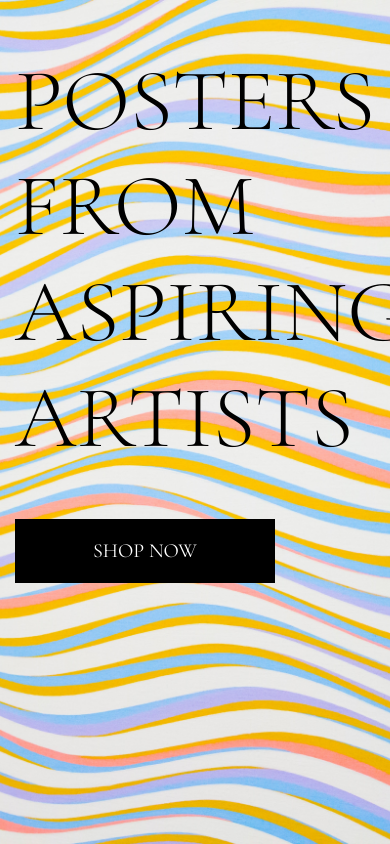
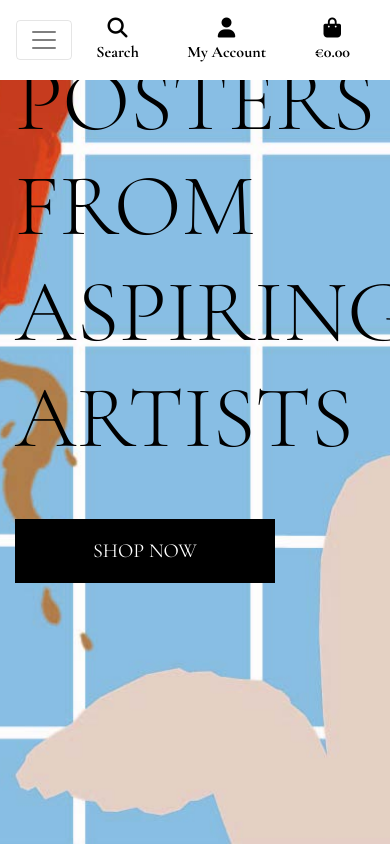
Before and after one commit to kaeb13/art_clubpp5, a Django app: page / in a window 390 px wide; the page is wider, and only the part inside the window is pictured. Run offline with Django 3.2, Linux system fonts and the light colour scheme; some libraries are stand-ins or nearby versions.

Commit message:
Add main nav and mobile friendly nav bar

```diff
--- a/static/css/base.css
+++ b/static/css/base.css
@@ -12,11 +12,17 @@ html {
 }
 
 body {
-    background: url('/media/homepage.jpg') no-repeat center center fixed;
+    background: url('/media/backgroundimagehomepage.jpg') no-repeat center center fixed;
     background-size: cover;
     height: calc(100vh - 164px);
-    color: #0000;
-    font-family: 'Lato';
+    color: #ffff;
+    font-family: 'Cormorant Garamond', serif;
+    font-weight: 700;
+
+}
+
+h2 {
+    font-weight: 700;
 
 }
 
@@ -38,14 +44,14 @@ body {
 }
 
 .shop-now-button {
-    background: black;
-    color: white;
+    background: #000000;
+    color: #ffff;
     min-width: 260px;
 }
 
 .btn-black {
-    background: black;
-    color: white;
+    background: #000000;
+    color: #ffff;
 }
 
 .shop-now-button:hover,
@@ -54,10 +60,9 @@ body {
 .btn-black:hover,
 .btn-black:active,
 .btn-black:focus {
-    background: #222;
-    color: white;
+    background: #000000;
+    color: #ffff;
 }
-
 .text-black {
     color: #000 !important;
 }
--- a/templates/base.html
+++ b/templates/base.html
@@ -36,13 +36,14 @@
     <title>Art Club{% block extra_title %} {% endblock %}</title>
   </head>
   <body>
-    <header class="container-fluid fixed-top">
+    <header class="bg-white container-fluid fixed-top">
         <div id="topnav" class="row h-100 pt-lg-2 d-none d-lg-flex">
             <div class="col-12 col-lg-4 my-auto py-1 py-lg-0 text-center text-lg-left">
                 <a href="{% url 'home'%}" class="nav-link main-logo-link">
                     <h2 class="logo-font text-black my-0">Art Club</h2>
                 </a>
             </div>
+
             <div class="col-12 col-lg-4 my-auto py-1 py-lg-0">
                 <form method="GET" action="">
                     <div class="input-group w-100">
@@ -83,7 +84,7 @@
                         <li class="list-inline-item">
                             <a class="{% if grand_total %}text-info font-weight-bold{% else %}text-black{% endif %} nav-link" href="">
                                 <div class="text-center">
-                                    <div><i class="fas fa-shopping fa-lg"></i></div>
+                                    <div><i class="fas fa-shopping-bag fa-lg"></i></div>
                                     <p class="my-0">
                                         {% if grand_total %}
                                             €({ grand_total|floatformat:2 })
@@ -97,6 +98,16 @@
                     </ul>
                 </div>
             </div>
+        </div>
+        <div class="row bg-white">
+            <nav class="navbar navbar-expand-lg navbar-light w-100">
+                <button class="navbar-toggler" type="button" data-toggle="collapse" data-target="#main-nav" aria-controls="main-nav" aria-expanded="false" aria-label="Toggle navigation">
+                    <span class="navbar-toggler-icon"> </span>
+                </button>
+                {% include 'includes/mobile-top-header.html' %}
+                {% include 'includes/main-nav.html' %}
+
+            </nav>
         </div>
     </header>
 
--- /dev/null
+++ b/templates/includes/main-nav.html
@@ -0,0 +1,26 @@
+<div class="collapse navbar-collapse" id="main-nav">
+    <ul class="navbar-nav w-auto mx-auto">
+        <li class="nav-item dropdown">
+            <a class="logo-font font-weight-bold nav-link text-black mr-5" href="#" id="all-products-link" data-toggle="dropdown" aria-haspopup="true" aria-expanded="false">
+                All Posters
+            </a>
+            <div class="dropdown-menu border-0" aria-labelledby="all-products-link">
+                <a href="" class="dropdown-item">By Size</a>
+                <a href="" class="dropdown-item ">By Artist</a>
+                <a href="" class="dropdown-item ">By Style</a>
+                <a href="" class="dropdown-item">All Posters</a>
+            </div>
+        </li>
+
+        <li class="nav-item dropdown">
+            <a class="logo-font font-weight-bold nav-link text-black mr-5" href="#" id="new-arrivals-link" data-toggle="dropdown" aria-haspopup="true" aria-expanded="false">
+                New Arrivals
+            </a>
+            <div class="dropdown-menu border-0" aria-labelledby="new-arrivals-link">
+                <a href="" class="dropdown-item">Featured Artists</a>
+                <a href="" class="dropdown-item">Trending Now</a>
+                <a href="" class="dropdown-item">Limited Edition</a>
+                <a href="" class="dropdown-item">All New Arrivals</a>
+            </div>
+        </li>
+    </div>
--- /dev/null
+++ b/templates/includes/mobile-top-header.html
@@ -0,0 +1,56 @@
+<li class="list-inline-item">
+    <a class="text-black nav-link d-block d-lg-none" href="#" id="mobile-search" data-toggle="dropdown" aria-haspopup="true" aria-expanded="false">
+        <div class="text-center">
+            <div><i class="fas fa-search fa-lg"></i></div>
+            <p class="my-0">Search</p>
+        </div>
+    </a>
+    <div class="dropdown-menu border-0 w-100 p-3 rounded-0 my-0" aria-labelledby="mobile-search">
+        <form class="form" method="GET" action="">
+            <div class="input-group w-100">
+                <input class="form-control border border-black rounded-0" type="text" name="q" placeholder="Search our site">
+                <div class="input-group-append">
+                    <button class="form-control form-control btn btn-black border border-black rounded-0" type="submit">
+                        <span class="icon">
+                            <i class="fas fa-search"></i>
+                        </span>
+                    </button>
+                </div>
+            </div>
+        </form>
+    </div>
+</li>
+<li class="list-inline-item dropdown">
+    <a class="text-black nav-link d-block d-lg-none" href="#" id="user-options" data-toggle="dropdown" aria-haspopup="true" aria-expanded="false">
+        <div class="text-center">
+            <div><i class="fas fa-user fa-lg"></i></div>
+            <p class="my-0">My Account</p>
+        </div>
+    </a>
+    <div class="dropdown-menu border-0" aria-labelledby="user-options">
+        {% if request.user.is_authenticated %}
+            {% if request.user.is_superuser %}
+                <a href="{% url 'account_logout' %}" class="dropdown-item">Product Management</a>
+            {% endif %}
+            <a href="" class="dropdown-item">My Profile</a>
+            <a href="{% url 'account_logout' %}" class="dropdown-item">Logout</a>
+        {% else %}
+            <a href="{% url 'account_signup' %}" class="dropdown-item">Register</a>
+            <a href="{% url 'account_login' %}" class="dropdown-item">Login</a>
+        {% endif %}
+    </div>
+</li>
+<li class="list-inline-item">
+    <a class="{% if grand_total %}text-primary font-weight-bold{% else %}text-black{% endif %} nav-link d-block d-lg-none" href="">
+        <div class="text-center">
+            <div><i class="fas fa-shopping-bag fa-lg"></i></div>
+            <p class="my-0">
+                {% if grand_total %}
+                    €{{ grand_total|floatformat:2 }}
+                {% else %}
+                    €0.00
+                {% endif %}
+            </p>
+        </div>
+    </a>
+</li>
```
Also changed, not shown: media/backgroundimagehomepage.jpg (added), media/homepage.jpg (deleted).
